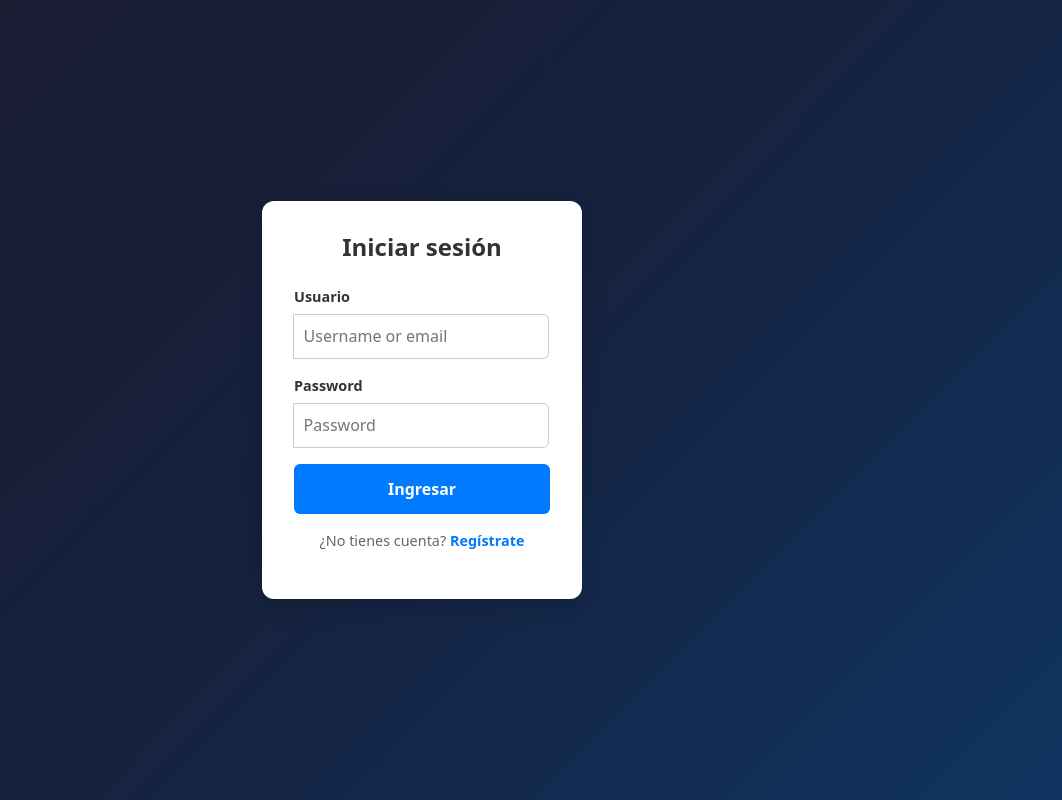
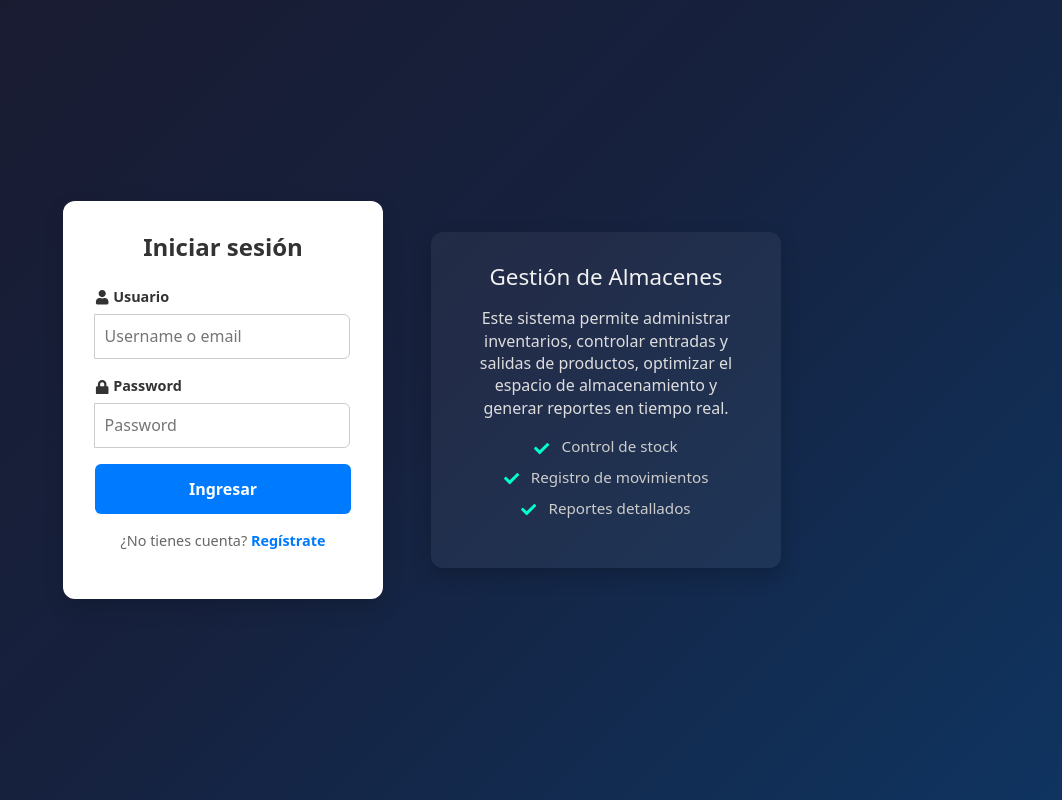
Before and after one commit to Eduardo-Aguilar-21/storagemdp-front, a React (Create React App) app: page / in a window 1280 px wide. Shown: the whole page, without its empty margins (218-1280 px from the left). Built offline with nearby package versions, Linux system fonts and the light colour scheme.

Commit message:
login mejorado

```diff
--- a/src/page/auth/Login.css
+++ b/src/page/auth/Login.css
@@ -1,10 +1,12 @@
 .login-container {
   display: flex;
-  flex-direction: column;
   justify-content: center;
   align-items: center;
+  gap: 3rem; /* separación entre login y panel */
   height: 100vh;
+  padding: 1rem;
   background: linear-gradient(135deg, #1a1a2e, #16213e, #0f3460);
+  color: #fff;
 }
 
 .login-form {
@@ -92,6 +94,45 @@
   text-decoration: underline;
 }
 
+/* Panel informativo */
+.info-panel {
+  max-width: 350px;
+  padding: 2rem;
+  background: rgba(255, 255, 255, 0.05);
+  border-radius: 12px;
+  box-shadow: 0px 8px 20px rgba(0, 0, 0, 0.2);
+  animation: fadeIn 0.8s ease;
+}
+
+.info-panel h2 {
+  font-size: 1.4rem;
+  margin-bottom: 1rem;
+  color: #f1f1f1;
+}
+
+.info-panel p {
+  font-size: 1rem;
+  line-height: 1.4;
+  color: #ddd;
+  margin-bottom: 1rem;
+}
+
+.info-panel ul {
+  list-style: none;
+  padding: 0;
+}
+
+.info-panel li {
+  margin-bottom: 0.5rem;
+  font-size: 0.95rem;
+  color: #ccc;
+}
+
+.list-icon {
+  margin-right: 0.5rem;
+  color: #00ffcc;
+}
+
 @keyframes fadeIn {
   from { opacity: 0; transform: translateY(-20px); }
   to { opacity: 1; transform: translateY(0); }
--- a/src/page/auth/Login.jsx
+++ b/src/page/auth/Login.jsx
@@ -1,6 +1,7 @@
 import { useState } from "react";
 import { useNavigate } from "react-router-dom";
 import "./Login.css";
+import { FaCheck, FaLock, FaUser } from "react-icons/fa";
 
 export function Login() {
     const navigate = useNavigate();
@@ -8,7 +9,6 @@ export function Login() {
     const [username, setUsername] = useState("");
     const [password, setPassword] = useState("");
     const [isLoading, setIsLoading] = useState(false);
-    //const isLoading = false
 
     const handleSubmit = (e) => {
         e.preventDefault();
@@ -23,18 +23,33 @@ export function Login() {
 
     return (
         <div className="login-container">
+            {/* Panel de login */}
             <form className="login-form" onSubmit={handleSubmit}>
                 <h2 className="login-title">Iniciar sesión</h2>
+
                 <div className="input-group">
-                    <label htmlFor="username">Usuario</label>
-                    <input type="text" id="username" value={username} onChange={(e) => setUsername(e.target.value)} placeholder="Username or email" required />
+                    <label htmlFor="username"> <FaUser /> Usuario</label>
+                    <input
+                        type="text"
+                        id="username"
+                        value={username}
+                        onChange={(e) => setUsername(e.target.value)}
+                        placeholder="Username o email"
+                        required
+                    />
                 </div>
 
                 <div className="input-group">
-                    <label htmlFor="password">Password</label>
-                    <input type="password" id="password" value={password} onChange={(e) => setPassword(e.target.value)} placeholder="Password" required />
+                    <label htmlFor="password"> <FaLock className="input-icon" /> Password</label>
+                    <input
+                        type="password"
+                        id="password"
+                        value={password}
+                        onChange={(e) => setPassword(e.target.value)}
+                        placeholder="Password"
+                        required
+                    />
                 </div>
-
 
                 <button type="submit" className="login-btn" disabled={isLoading}>
                     {isLoading ? "Cargando..." : "Ingresar"}
@@ -44,6 +59,20 @@ export function Login() {
                     ¿No tienes cuenta? <a href="/register">Regístrate</a>
                 </p>
             </form>
+
+            {/* Panel informativo */}
+            <div className="info-panel">
+                <h2>Gestión de Almacenes</h2>
+                <p>
+                    Este sistema permite administrar inventarios, controlar entradas y salidas de productos,
+                    optimizar el espacio de almacenamiento y generar reportes en tiempo real.
+                </p>
+                <ul>
+                    <li><FaCheck className="list-icon" /> Control de stock</li>
+                    <li><FaCheck className="list-icon" /> Registro de movimientos</li>
+                    <li><FaCheck className="list-icon" /> Reportes detallados</li>
+                </ul>
+            </div>
         </div>
     );
 }
```
